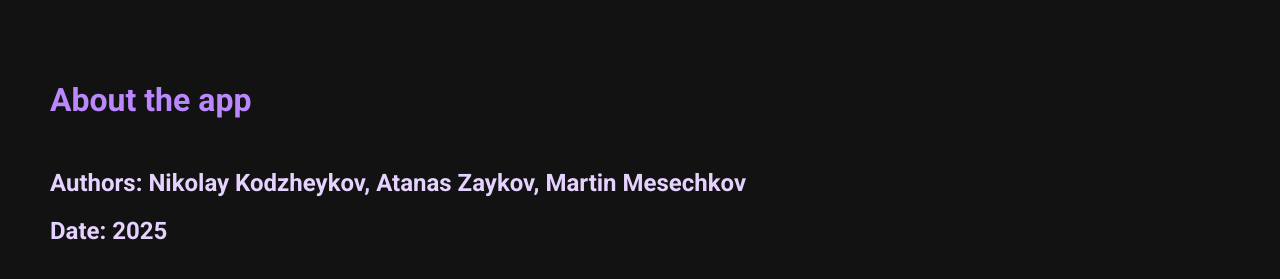
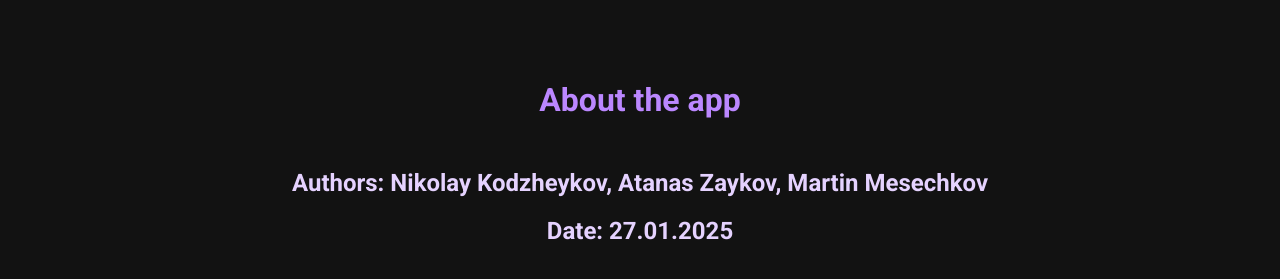
Before and after one commit to thaneous/Giphy-Project, a website with bundled scripts: page template/index.html in a window 1280 px wide. Both pictures are taken after a click on the link "About". Shown: the part 137-416 px from the top of the page. Built offline with nearby package versions, Linux system fonts and the light colour scheme; no server answers.

Commit message:
Update API key and modify about view date format

```diff
--- a/template/src/common/constants.js
+++ b/template/src/common/constants.js
@@ -14,7 +14,7 @@ export const FULL_HEART = '❤';
 
 export const EMPTY_HEART = '♡';
 
-export const API_KEY = 'RHMLfOATCOAgvXJQCv7mcA60ShmBkKpm';
+export const API_KEY = 'qQ6WPMb5NvMzXTO9r3mbuMBqH6hJOJ9s';
 
 /**
  * A trending GIF endpoint
--- a/template/src/views/about-view.js
+++ b/template/src/views/about-view.js
@@ -10,7 +10,7 @@ export const toAboutView = () => `
   <div class="about-area">
     <h1>About the app</h1>
     <h2>Authors: Nikolay Kodzheykov, Atanas Zaykov, Martin Mesechkov</h2>
-    <h2>Date: 2025</h2>
+    <h2>Date: 27.01.2025</h2>
   </div>
 </div>
 `;
--- a/template/styles/main.css
+++ b/template/styles/main.css
@@ -121,6 +121,7 @@ body {
 
 #about {
     padding: 50px;
+    text-align: center;
 }
 
 #about h1 {
```
